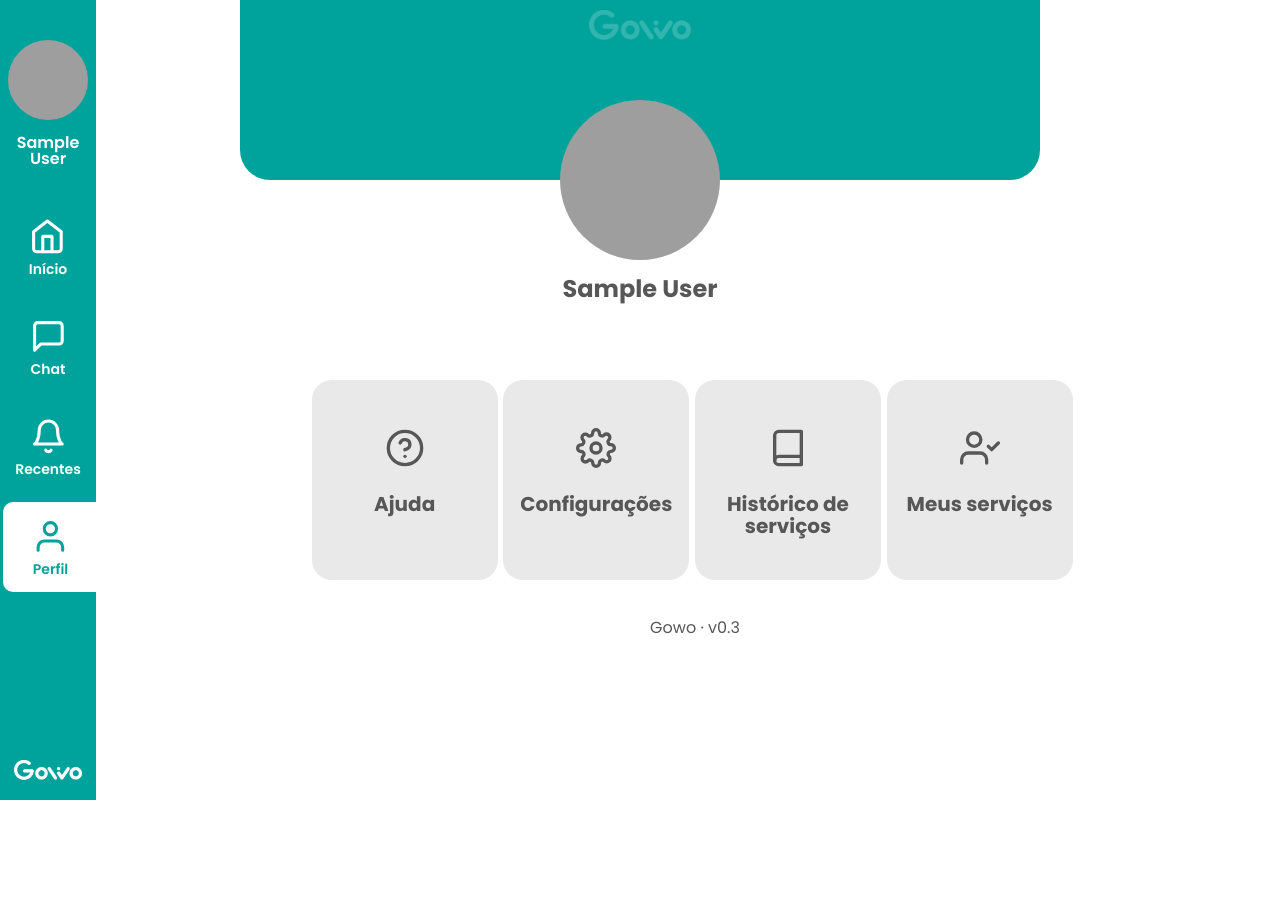
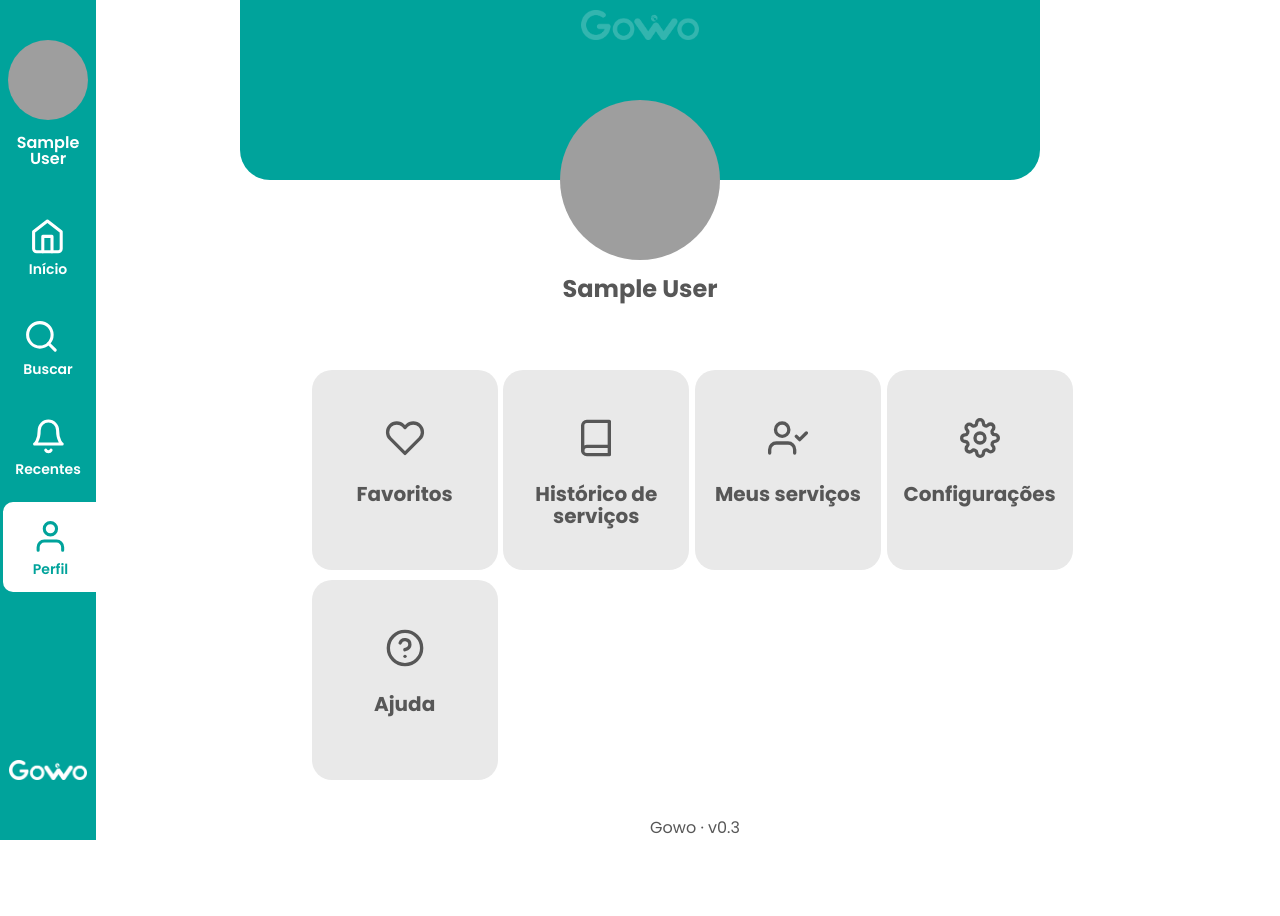
Before and after one commit to laracostv/gowo, a PHP site: page /views/profile/index.php in a window 1280 px wide. Before the commit the page ends 800 px from the top, so only its background shows below. Run offline with PHP 8.4, Linux system fonts and the light colour scheme; the visitor is signed in with stand-in values (Sample User, id 1); some libraries are stand-ins or nearby versions; grey boxes are pictures that could not be loaded.

Commit message:
Web front-end and app bd new features

```diff
--- a/public/css/views/profile.css
+++ b/public/css/views/profile.css
@@ -29,7 +29,7 @@
     flex-direction: column;
     border-radius: 20px;
     background-color: var(--gray-dark);
-    margin-top: 40px;
+    margin-top: 10px;
     cursor: pointer;
 }
 
--- a/views/home/category/index.php
+++ b/views/home/category/index.php
@@ -265,8 +265,9 @@
             </div>
             <div class="md-3 center-x-y height-60" onclick="navRedSecond(20)">
                 <div>
-                    <center><i data-feather="message-square" class="nav-icon"></i></center>
-                    <div class="text-nav">Chat</div>
+                    <center><i data-feather="search" class="nav-icon"></i></center>
+                    <div class="text-nav">Buscar</div>
+
                     <!--<div class="chat-notification">10</div>-->
                 </div>
             </div>
--- a/views/profile/index.php
+++ b/views/profile/index.php
@@ -70,37 +70,51 @@
         <div class="xs-hide sm-hide md-hide lg-2 xg-2"></div>
         </div>
     </div>
-    <div style="height:40px"></div>
+    <div style="height:60px"></div>
     <div class="container">
         <div class="row">
             <div class="xs-hide sm-hide md-hide lg-2 xg-2"></div>
-            <div class="xs-12 sm-12 md-4 lg-2 xg-2">
+
+            <div class="xs-12 sm-12 md-6 lg-2 xg-2" onclick="window.location.href = 'favorites'">
                     <div class="box-option-profile">
-                        <i class="box-option-profile-icon" data-feather="help-circle"></i>
-                        <p>Ajuda</p>
+                        <i class="box-option-profile-icon" data-feather="heart"></i>
+                        <p>Favoritos</p>
                     </div>
             </div>
 
-            <div class="xs-12 sm-12 md-4 lg-2 xg-2" onclick="window.location.href = 'settings'">
+            <div class="xs-12 sm-12 md-6 lg-2 xg-2">
+                    <div class="box-option-profile">
+                        <i class="box-option-profile-icon" data-feather="book"></i>
+                        <p>Histórico de serviços</p>
+                    </div>
+            </div>
+
+            <div class="xs-12 sm-12 md-6 lg-2 xg-2">
+                    <div class="box-option-profile">
+                        <i class="box-option-profile-icon" data-feather="user-check"></i>
+                        <p>Meus serviços</p>
+                    </div>
+            </div>
+
+            <div class="xs-12 sm-12 md-6 lg-2 xg-2" onclick="window.location.href = 'settings'">
                     <div class="box-option-profile">
                         <i class="box-option-profile-icon" data-feather="settings"></i>
                         <p>Configurações</p>
                     </div>
             </div>
+            <div class="xs-hide sm-hide md-hide lg-2 xg-2"></div>
+        </div>
+        <div class="row">
+            <div class="xs-hide sm-hide md-hide lg-2 xg-2"></div>
 
-            <div class="xs-12 sm-12 md-4 lg-2 xg-2">
-                    <div class="box-option-profile">
-                        <i class="box-option-profile-icon" data-feather="book"></i>
-                        <p>Histórico de serviços</p>
-                    </div>
+            <div class="xs-12 sm-12 md-6 lg-2 xg-2">
+            <div class="box-option-profile">
+                <i class="box-option-profile-icon" data-feather="help-circle"></i>
+                <p>Ajuda</p>
             </div>
-            <div class="xs-12 sm-12 md-4 lg-2 xg-2">
-                    <div class="box-option-profile">
-                        <i class="box-option-profile-icon" data-feather="user-check"></i>
-                        <p>Meus serviços</p>
-                    </div>
-            </div>
-            <div class="xs-hide sm-hide md-hide lg-1 xg-1"></div>
+
+            <div class="xs-hide sm-hide md-hide lg-2 xg-2"></div>
+        </div>
         </div>
         <div style="height: 40px"></div>
         <center>Gowo &middot v0.3</center>
@@ -131,8 +145,8 @@
         </div>
         <div class="nav-item-square" onclick="navRed(2)">
             <div>
-                <i data-feather="message-square" class="v-nav-icon"></i>
-                <div class="v-nav-item-name">Chat</div>
+                <i data-feather="search" class="v-nav-icon"></i>
+                <div class="v-nav-item-name">Buscar</div>
             </div>
         </div>
         <div class="nav-item-square" onclick="navRed(3)">
@@ -163,8 +177,8 @@
             </div>
             <div class="md-3 center-x-y height-60" onclick="navRed(20)">
                 <div>
-                    <center><i data-feather="message-square" class="nav-icon"></i></center>
-                    <div class="text-nav">Chat</div>
+                    <center><i data-feather="search" class="nav-icon"></i></center>
+                    <div class="text-nav">Buscar</div>
                     <!--<div class="chat-notification">10</div>-->
                 </div>
             </div>
```
Also changed, not shown: database/app/app_list_worker_details.php (added, +30 -0 lines), views/home/index.php (+4 -4 lines), views/mobile/chat/index.html (+9 -5 lines), views/recents/index.html (+9 -5 lines), assets/brand/logo-gowo-h120-1.0.png (added), assets/brand/logo-gowo-h120.png, assets/brand/logo-gowo-white-h120-1.0.png (added), assets/brand/logo-gowo-white-h120.png.
